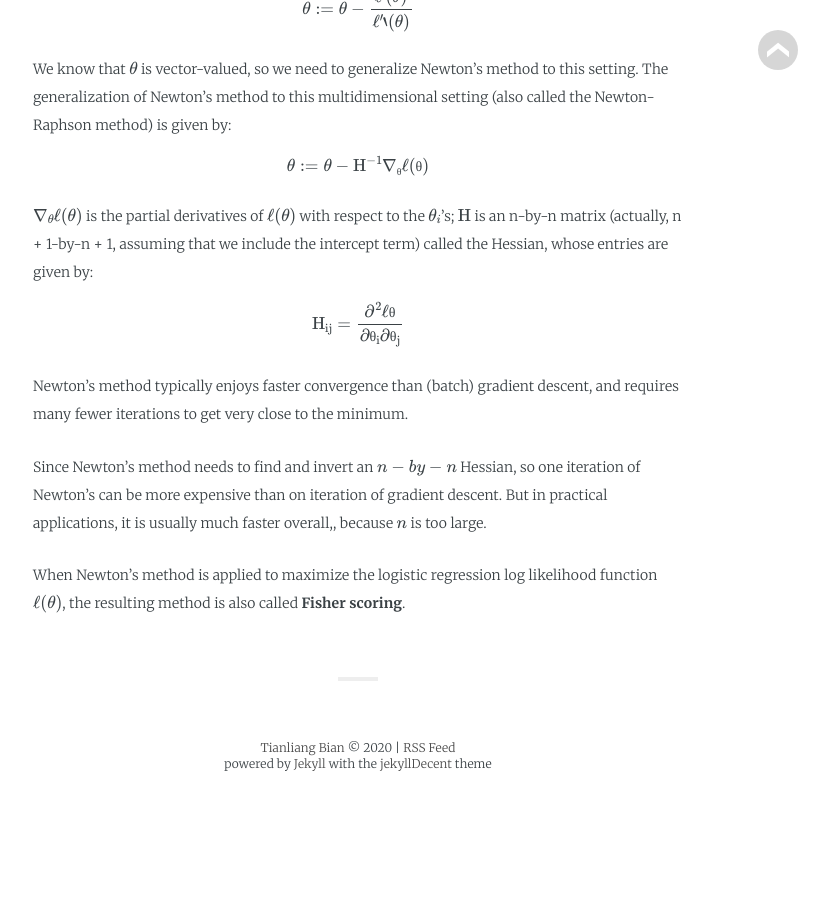
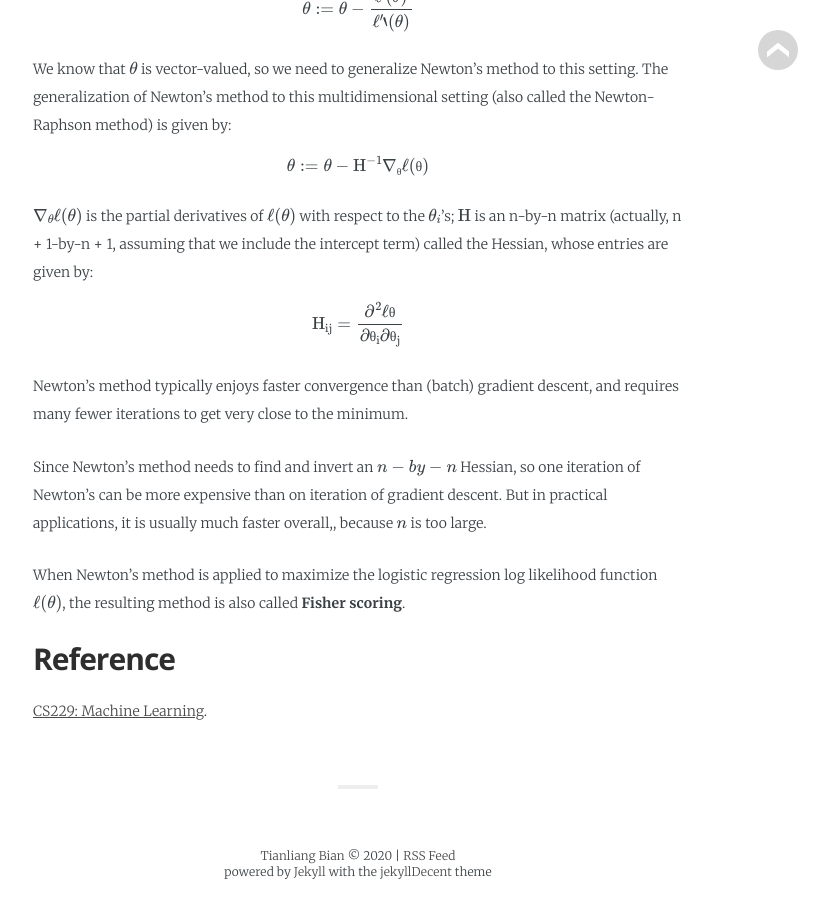
Before and after one commit to TyrionBian/tyrionbian.github.io, a Jekyll site: the page built from _posts/2020-06-05-Newton's method.md, in a window 1280 px wide and 900 px high, scrolled down 1454 px. Shown: the whole window, without its empty margins (282-1111 px from the left). Built offline with Jekyll 4.4.1, drawn with Linux system fonts in a browser that asks for light colours; some web fonts are replaced; formulas are drawn with MathJax 3; before the commit the page ends 2246 px from its top, so only the background shows below that.

Commit message:
Update 2020-06-05-Newton's method.md

```diff
--- a/_posts/2020-06-05-Newton's method.md
+++ b/_posts/2020-06-05-Newton's method.md
@@ -42,3 +42,6 @@ Newton’s method typically enjoys faster convergence than (batch) gradient desc
 Since Newton's method needs to find and invert an $n-by-n$ Hessian, so one iteration of Newton's can be more expensive than on iteration of gradient descent. But in practical applications, it is usually much faster overall,, because $n$ is too large.
 
 When Newton’s method is applied to maximize the logistic regression log likelihood function $\ell(θ)$, the resulting method is also called **Fisher scoring**.
+
+## Reference
+[CS229: Machine Learning](http://cs229.stanford.edu/).
```
